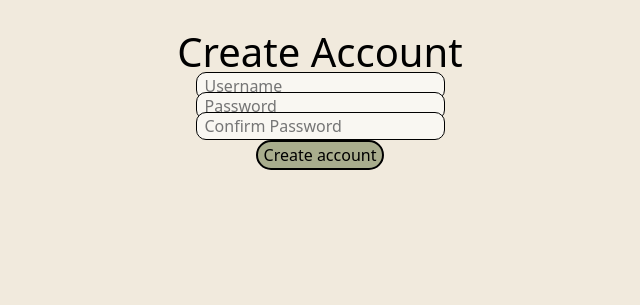
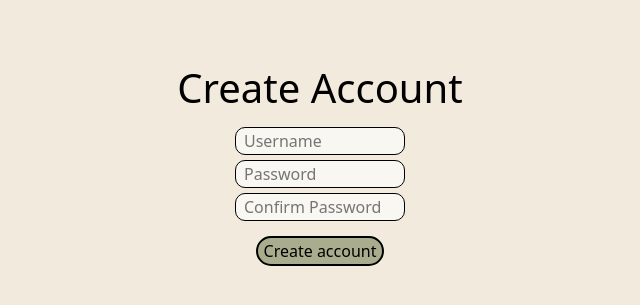
Before and after one commit to NordinCoding/discountChecker, a Python web app: template templates/register.html in a window 1280 px wide. Shown: the part 64-369 px from the top of the page, without its empty margins (320-960 px from the left). Run offline with Jinja, Linux system fonts and the light colour scheme; the template is opened without the code that fills it, so the values that code supplies are empty.

Commit message:
adding CSS fixes

```diff
--- a/modules/celery_app.py
+++ b/modules/celery_app.py
@@ -9,9 +9,9 @@ app = create_app()
 celery = celery_init_app(app)
 
 celery.conf.beat_schedule = {
-    'run-every-day-at-3am': {
+    'run-every-tuesday-at-3am': {
         'task': 'scheduled_rescrape',
-        'schedule': crontab(hour=3, minute=0),
+        'schedule': crontab(hour=3, minute=0, day_of_week=2),
         'options': {'queue': 'scheduled_task'}
     }
 }
--- a/static/css/main.css
+++ b/static/css/main.css
@@ -1,5 +1,3 @@
-/* Index.html */
-
 body {
     background-color: #f1eadd;
 }
@@ -119,6 +117,17 @@ tr:nth-child(even) {
     height: 50px;
 }
 
+.remove-btn {
+    float: right;
+    font-size: 15px;
+    width: 12%;
+}
+
+/* PRODUCT TABLE */
+
+
+
+
 #input-box-div {
     display: flex;
     justify-content: center;
@@ -135,10 +144,7 @@ tr:nth-child(even) {
     justify-content: center;
 }
 
-#insert-message-div {
-    display: flex;
-    justify-content: center;
-}
+
 
 input {
     background-color: #f9f7f2;
@@ -174,6 +180,11 @@ input {
     top: 13%;
 }
 
+#insert-message-div {
+    display: flex;
+    justify-content: center;
+}
+
 #feedback-message {
     position: absolute;
     top: 22.5%;
@@ -195,12 +206,6 @@ input {
     top: 125%;
     width: 10%;
     font-size: 17px;
-}
-
-.remove-btn {
-    float: right;
-    font-size: 15px;
-    width: 12%;
 }
 
 .spinner-image {
@@ -229,49 +234,31 @@ input {
     font-size: 115%;
 }
 
+
+
 /* REGISTER.HTML */
 
-.centered-div {
-    display: flex;
-    justify-content: center;
-    align-items: center;
+#registration-form {
+    text-align: center;
 }
 
-.centered-input {
-    display: flex;
-    flex-direction: column;
-    align-items: center;
+#register-head {
+    color: Black;
+    margin-bottom: 15px;
 }
 
-#username {
-    position: absolute;
-    top: 17%;
-}
-
-#password {
-    position: absolute;
-    top: 19.5%;
-}
-
-#confirmation {
-    position: absolute;
-    top: 22%;
+#register-password, #register-confirmation, #register-username {
+    margin-bottom: 5px;
+    width: 11vw;
+    max-width: 210px;
+    min-width: 170px;
 }
 
 #register-button {
-    position: absolute;
-    top: 25.5%;
-}
-
-#register-head {
-    position: absolute;
-    top: 11.5%;
-    color: Black;
+    margin-top: 10px;
 }
 
 #register-feedback-msg {
-    position: absolute;
-    top: 28.5%;
     transition: opacity 1s ease-out;
     color: red;
 }
@@ -282,32 +269,54 @@ input {
 
 /* LOGIN.HTML */
 
-#login-head {
-    position: absolute;
-    top: 11.5%;
-    color: black;
+.centered-div {
+    display: grid;
+    justify-content: center;
+    align-items: center;
+    justify-items: center;
+    margin-top: 5%;
 }
 
-#login-username {
-    position: absolute;
-    top: 17%;
+#login-form {
+    text-align: center;
 }
 
-#login-password {
-    position: absolute;
-    top: 19.5%;
+#login-head {
+    color: black;
+    margin-bottom: 15px;
+}
+
+#login-username, #login-password {
+    margin-bottom: 5px;
+    width: 11vw;
+    max-width: 210px;
+    min-width: 170px;
 }
 
 #login-button {
-    position: absolute;
-    top: 23%;
+    margin-top: 10px;
 }
 
 #login-feedback-msg {
-    position: absolute;
-    top: 26%;
     transition: opacity 1s ease-out;
     color: red;
+    margin-top: 10px;
 }
 
 /* LOGIN.HTML */
+
+
+
+/*
+UNCOMMENT THIS TO CREATE A LINE IN THE MIDDLE
+body::before {
+    content: '';
+    position: fixed;
+    left: 50%;
+    top: 0;
+    bottom: 0;
+    width: 1px;
+    background: red;
+    z-index: 9999;
+}
+*/
--- a/templates/register.html
+++ b/templates/register.html
@@ -6,13 +6,17 @@
         <form id="registration-form" action="/register" method="POST">
             <div id="register-input" class="centered-input">
                 <h1 id="register-head">Create Account</h1>
-                <br>
-                <input class="username-input" id="username" type="text" name="username" placeholder="Username">
-                <br>
-                <input class="password-input" id="password" type="password" name="password" placeholder="Password">
-                <br>
-                <input class="password-input" id="confirmation" type="password" name="confirmation" placeholder="Confirm Password">
-                <br>
+            </div>
+            <div class="username-div">
+                <input class="username-input" id="register-username" type="text" name="username" placeholder="Username">
+            </div>
+            <div class="password-div">
+                <input class="password-input" id="register-password" type="password" name="password" placeholder="Password">
+            </div>
+            <div class="confirmation-div">
+                <input class="password-input" id="register-confirmation" type="password" name="confirmation" placeholder="Confirm Password">
+            </div>
+            <div>
                 <button class="button" id = "register-button" type="SUBMIT">Create account</button>
             </div>
         </form>
```
Also changed, not shown: templates/login.html (+6 -3 lines), 2 other files.
